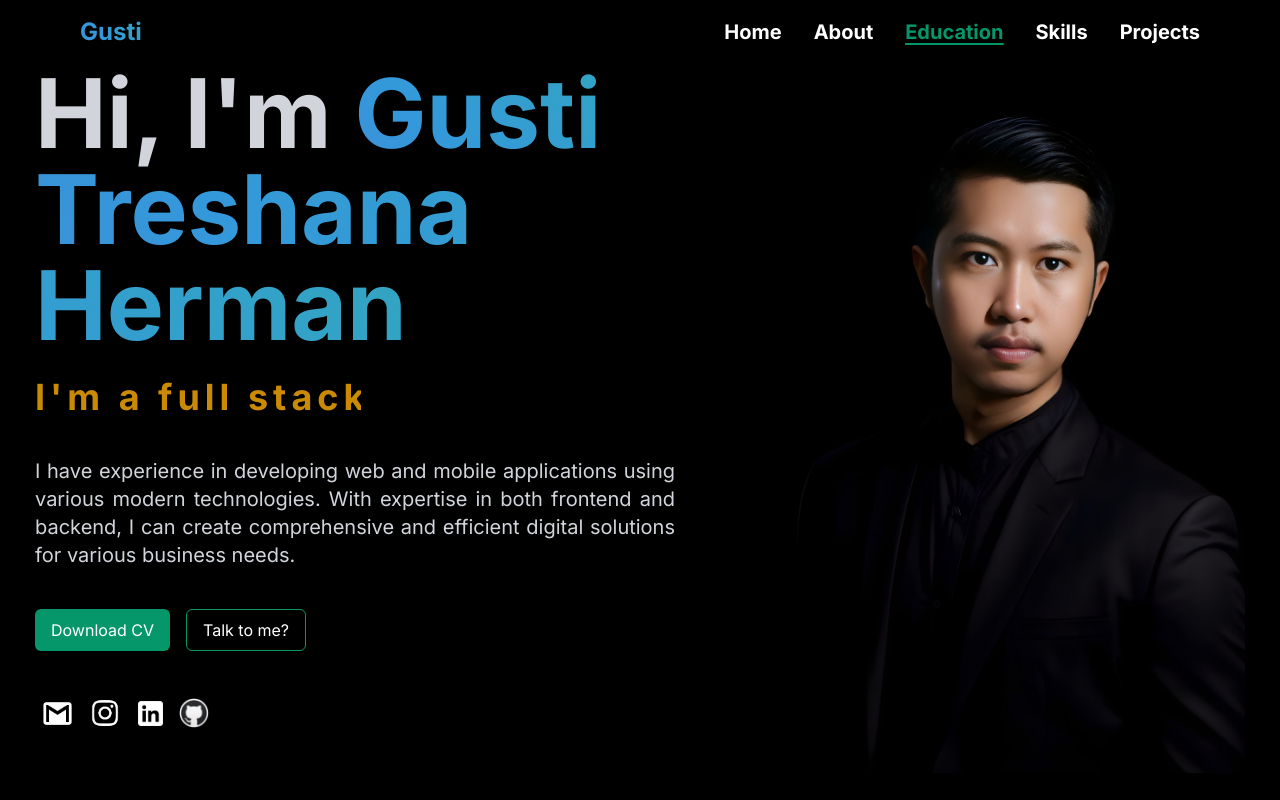
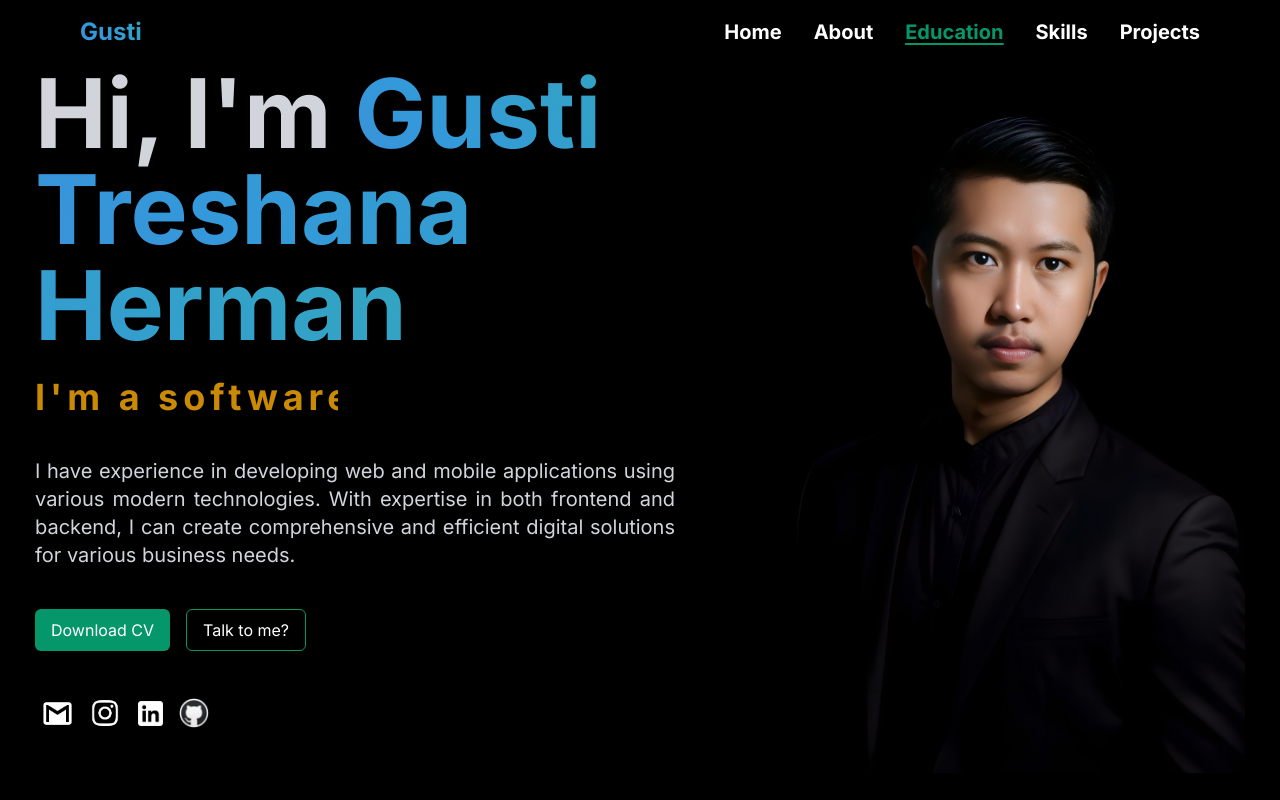
Before and after one commit to Gustitreshana/Portofolio-Website, a Next.js app: page / in a window 1280 px wide. Shown: the top 800 px of the page. Built offline with nearby package versions, Linux system fonts and the light colour scheme.

Commit message:
refactor: change text to be software engineer

```diff
--- a/src/components/Header/index.tsx
+++ b/src/components/Header/index.tsx
@@ -5,7 +5,7 @@ import Image from "next/image";
 import Button from "@/components/Button";
 
 const Header = () => {
-  const texts = ["I'm a full stack developer", "I love coding", "Welcome to my portfolio"];
+  const texts = ["I'm a software engineer", "I love coding", "Welcome to my portfolio"];
   const [currentText, setCurrentText] = useState(texts[0]);
   let index = 0;
 
```
